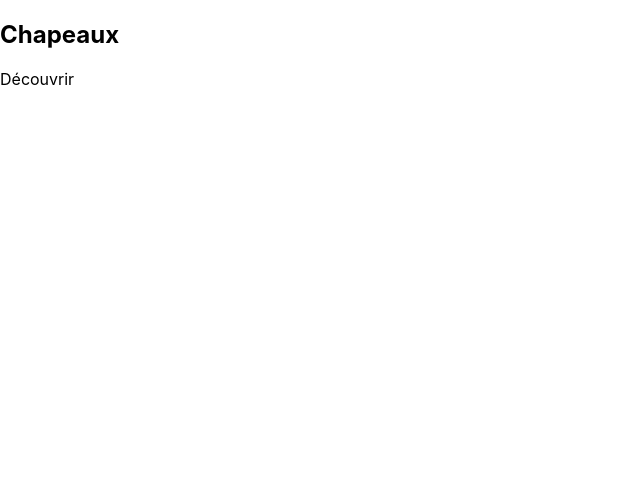
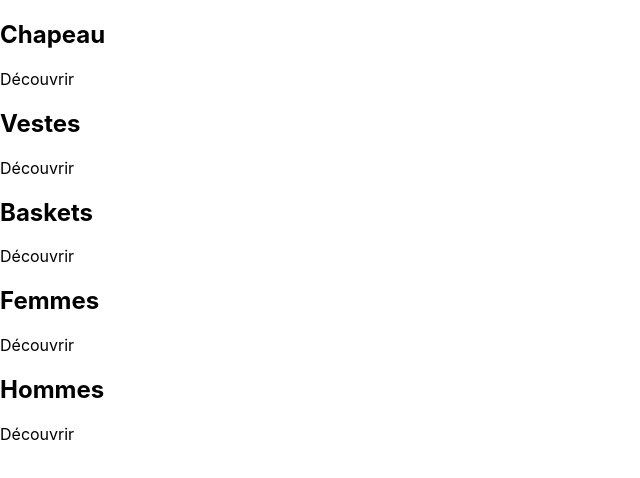
Before and after one commit to RyadC/clothing, a React (Create React App) app: page / in a window 1280 px wide. Shown: the top 478 px of the page, without its empty margins (0-640 px from the left). Built offline with nearby package versions, Linux system fonts and the light colour scheme.

Commit message:
Fin lecon 2

```diff
--- a/src/App.js
+++ b/src/App.js
@@ -9,7 +9,7 @@ const App = () => {
     },
     {
      id: 2,
-     title: '',
+     title: 'Vestes',
     },
     {
      id: 3,
@@ -17,23 +17,25 @@ const App = () => {
     },
     {
      id: 4,
-     title: 'Chapeau',
+     title: 'Femmes',
     },
     {
      id: 5,
-     title: 'Chapeau',
+     title: 'Hommes',
     },
   ]
 
   return (
     <div className='categories-container'>
-      <div className='category-container'>
-        {/* <img /> */}
-        <div className='category-body-container'>
-          <h2>Chapeaux</h2>
-          <p>Découvrir</p>
+      {catgeories.map((category) => (
+         <div className='category-container'>
+          {/* <img /> */}
+          <div className='category-body-container'>
+            <h2>{category.title}</h2>
+            <p>Découvrir</p>
+          </div>
         </div>
-      </div>
+      ))}
 
     </div>
   );
```
